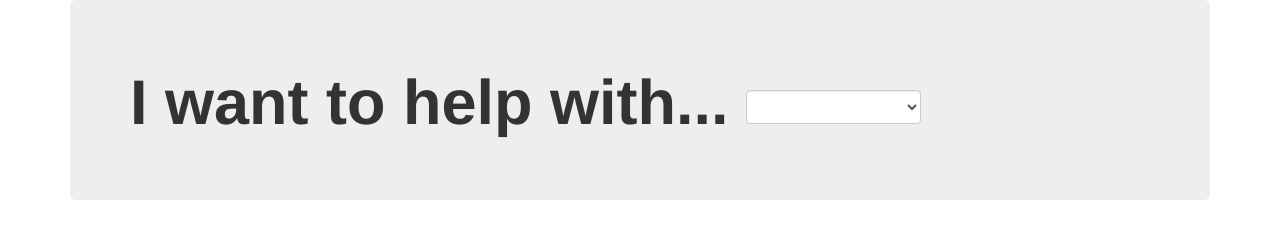
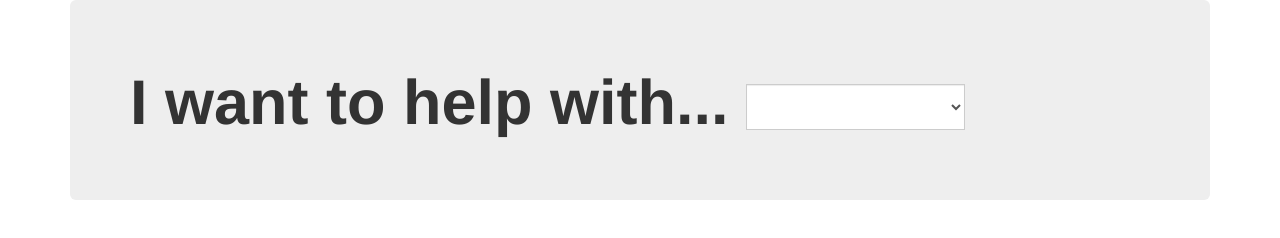
Before and after one commit to VictoriaPaines/VoluntHere, a plain HTML site: page index.html in a window 1280 px wide. Drawn offline with nearby package versions, Linux system fonts and the light colour scheme.

Commit message:
Changes to dropdown on home page

```diff
--- a/index.html
+++ b/index.html
@@ -27,14 +27,14 @@
   <!-- jumbotron -->
   <div class="jumbotron">
   <h1><form class="form-inline"><label for="dropdown">I want to help with...</label>
-    <select class="form-control" name="dropdown" id="dropdown">
+    <div class="input-group input-group-lg"><select class="form-control" name="dropdown" id="dropdown" onchange="window.location.href=this.options[this.selectedIndex].value + '.html'">
       <option></option>
-      <option>Food distribution</option>
-      <option>Clothing</option>
-      <option>Education</option>
-      <option>Legal</option>
-      <option>Women and children</option>
-    </select></form></h1>
+      <option value="food-distribution">Food distribution</option>
+      <option value="clothing">Clothing</option>
+      <option value="education">Education</option>
+      <option value="legal-aid">Legal Aid</option>
+      <option value="womenandchildren">Women and children</option>
+    </select></div></form></h1>
   </div>
 
 
```
